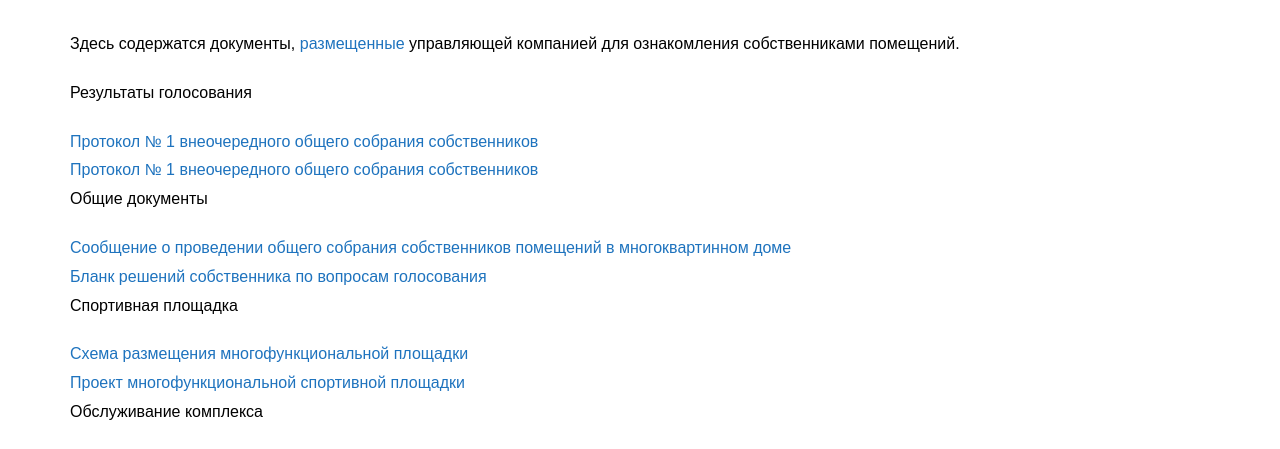
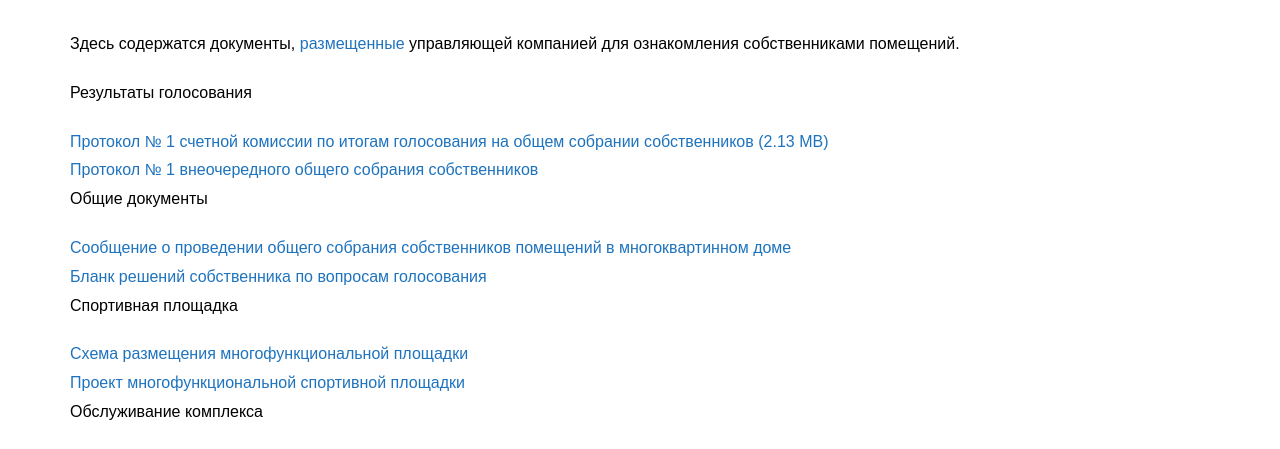
Before and after one commit to nvg123/oss2020.site, a plain HTML site: page documents/index.html in a window 1280 px wide. Shown: the part 350-799 px from the top of the page. Drawn offline with nearby package versions, Linux system fonts and the light colour scheme; files that its build step writes are made by us from their sources.

Commit message:
Add files via upload

```diff
--- a/documents/index.html
+++ b/documents/index.html
@@ -155,7 +155,7 @@ h1.site-title {display:none;}		</style>
 
 <div class="wp-block-columns">
 <div class="wp-block-column">
-<div class="wp-block-file"><a href="./../wp-content/uploads/2021/03/oss-protokol1-komissia.pdf">Протокол № 1 внеочередного общего собрания собственников<br></a></div>
+<div class="wp-block-file"><a href="./../wp-content/uploads/2021/03/oss-protokol1-komissia.pdf">Протокол № 1 счетной комиссии по итогам голосования на общем собрании собственников (2.13 MB)<br></a></div>
 </div>
 
 
```
